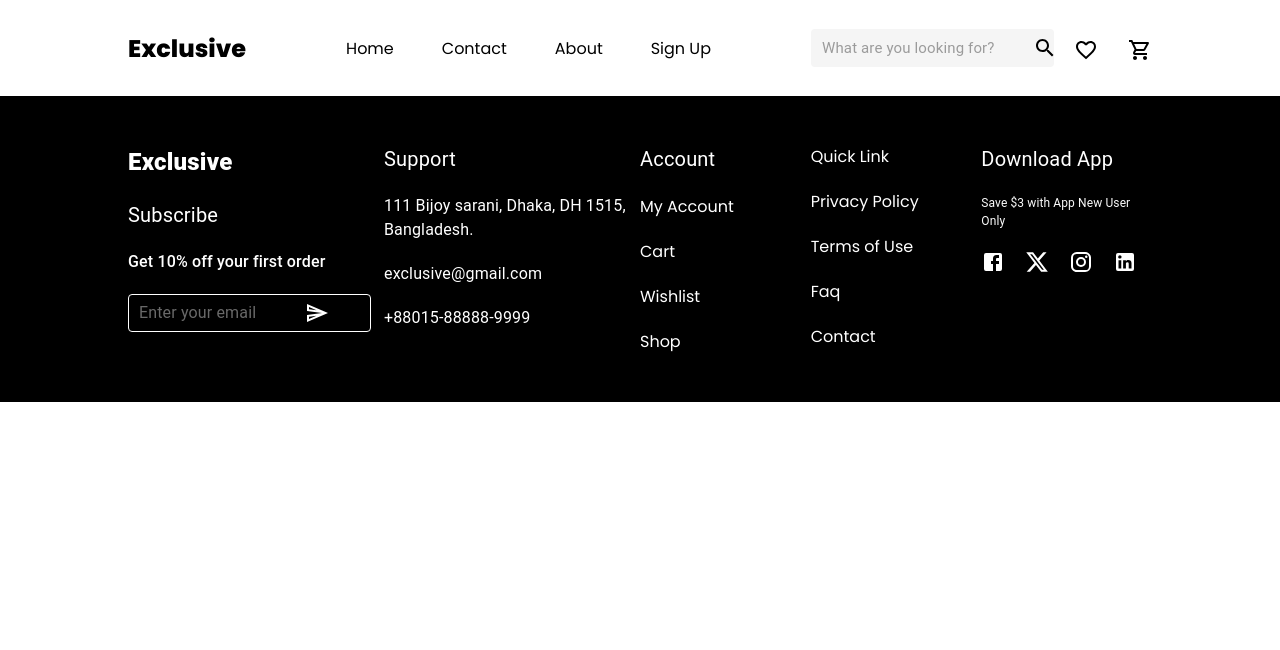
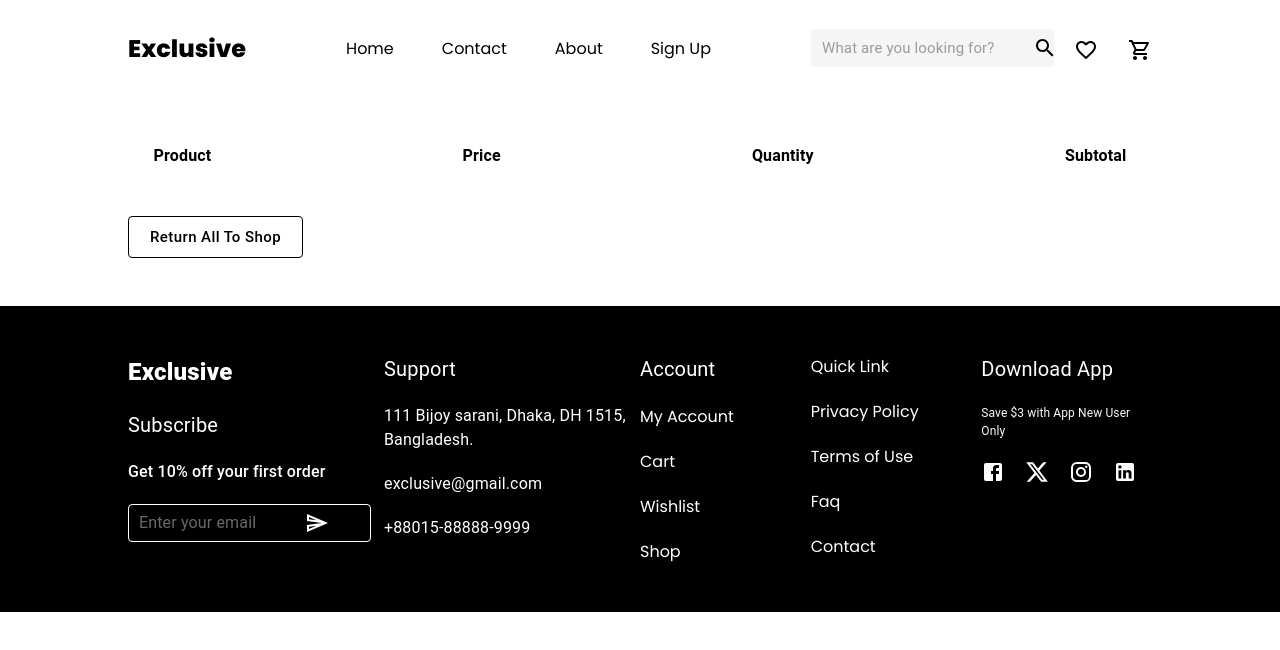
Before and after one commit to NameFarhan/Ecommerce-Store, a React (Vite) app: page /cart in a window 1280 px wide. Shown: the top 650 px of the page. Built offline with nearby package versions, Linux system fonts and the light colour scheme.

Commit message:
cart functionality and wish done

```diff
--- /dev/null
+++ b/src/CartPageContext/CartContext.jsx
@@ -0,0 +1,38 @@
+import { createContext, useContext, useState } from "react";
+
+// Creating a context for the cart
+export const CartContext = createContext();
+
+// CartContextProvider component that provides the context value
+export const CartContextProvider = ({ children }) => {
+  const [cartPro, setCartPro] = useState([]);
+
+  // Function to add a product to the cart with a specified quantity
+  const handleAddToCart = (product, quantity) => {
+    const productWithQuantity = { ...product, quantity };
+    setCartPro((prevCart) => [...prevCart, productWithQuantity]);
+  };
+
+  // Function to remove all products from the cart
+  const handleRemoveAllFromCart = () => {
+    setCartPro([]);
+  };
+
+  // The context value that will be supplied to any descendants of this component
+  const contextValue = {
+    cartPro,
+    handleAddToCart,
+    handleRemoveAllFromCart,
+  };
+
+  return (
+    <CartContext.Provider value={contextValue}>
+      {children}
+    </CartContext.Provider>
+  );
+};
+
+// Custom hook to use the CartContext
+export const useCartContext = () => {
+  return useContext(CartContext);
+};
--- /dev/null
+++ b/src/Components/Cart_Content.jsx
@@ -0,0 +1,100 @@
+import React from "react";
+import { Box, Button, Typography } from "@mui/material";
+import { useCartContext } from "../CartPageContext/CartContext";
+
+const truncateTitle = (title) => {
+  const words = title.split(' ');
+  return words.slice(0, 3).join(' ') + (words.length > 3 ? '...' : '');
+};
+
+const Cart_Content = () => {
+  const { cartPro, handleRemoveAllFromCart } = useCartContext();
+
+  return (
+    <Box sx={{ padding: "6vh 10vw" }}>
+      <Box
+        sx={{
+          display: "flex",
+          alignItems: "center",
+          justifyContent: "space-between",
+          padding: "0 2vw",
+          marginBottom: "6vh",
+        }}
+      >
+        <Typography sx={{ fontSize: "16px", fontWeight: "600" }}>
+          Product
+        </Typography>
+        <Typography sx={{ fontSize: "16px", fontWeight: "600" }}>
+          Price
+        </Typography>
+        <Typography sx={{ fontSize: "16px", fontWeight: "600" }}>
+          Quantity
+        </Typography>
+        <Typography sx={{ fontSize: "16px", fontWeight: "600" }}>
+          Subtotal
+        </Typography>
+      </Box>
+      {cartPro.map((cartItem) => {
+        return (
+          <Box
+            key={cartItem?.id}
+            sx={{
+              display: "flex",
+              alignItems: "center",
+              justifyContent: "space-between",
+              padding: "0 0",
+            }}
+          >
+            <Box
+              sx={{
+                display: "flex",
+                alignItems: "center",
+              }}
+            >
+              <Box
+                component="img"
+                sx={{
+                  height: '50px',
+                  width: '50px',
+                  objectFit:'contain'
+                }}
+                alt="cartItem image"
+                src={cartItem.image}
+              />
+
+              <Typography sx={{ marginLeft: '22px',fontSize:'16px' }}>
+                {truncateTitle(cartItem.title)}
+              </Typography>
+            </Box>
+
+            {/* price Box */}
+            <Box sx={{position:'relative',right:'160px' }}>
+              <Typography sx={{fontSize:'16px'}}>${cartItem.price}</Typography>
+            </Box>
+
+
+            <Box sx={{ border: "1px solid black" }}></Box>
+
+            {/* sub total Box */}
+            <Box sx={{ border: "1px solid black",position:'relative',right:'70px' }}>
+
+            </Box>
+          </Box>
+        );
+      })}
+
+      {/* Delete Button */}
+      <Button
+        size="large"
+        sx={{ textTransform: "none" }}
+        variant="outlined"
+        color="inherit"
+        onClick={handleRemoveAllFromCart}
+      >
+        Return All To Shop
+      </Button>
+    </Box>
+  );
+};
+
+export default Cart_Content;
--- a/src/Components/Details_Product_Sec.jsx
+++ b/src/Components/Details_Product_Sec.jsx
@@ -1,16 +1,18 @@
 import React, { useEffect, useState } from "react";
-import { useParams } from "react-router-dom";
+import { useParams, useNavigate } from "react-router-dom";
 import axios from "axios";
 import { Box, Button, ButtonGroup, Grid, Typography } from "@mui/material";
 import StarIcon from "@mui/icons-material/Star";
 import IconCheckboxes from '../Mui-Components/Wishlist_Herat';
 import { useWishContext } from "../WishContext/WishContext";
-
+import { useCartContext } from "../CartPageContext/CartContext";
 
 const Details_Product_Sec = () => {
+  const navigate = useNavigate();
 
+  const { handleAddWish } = useWishContext();
+  const { handleAddToCart } = useCartContext();
 
-  const {handleAddWish} = useWishContext
   const { id } = useParams();
   const [product, setProduct] = useState(null);
   const [error, setError] = useState(null);
@@ -58,8 +60,17 @@ const Details_Product_Sec = () => {
     return stars;
   };
 
+  const handleCartButton = () => {
+    handleAddToCart(product, quantitycount);
+    navigate('/cart');
+  };
+
   return (
     <Box sx={{ padding: "6vh 10vw" }}>
+      {error ? (
+        <Typography color="error">{error}</Typography>
+      ) : (
+        product && (
           <Grid container spacing={3}>
             {/* First Grid Item */}
             <Grid item xs={2}>
@@ -76,7 +87,7 @@ const Details_Product_Sec = () => {
                     alignItems: 'center',
                     cursor: 'pointer' // Make it clickable
                   }}
-              onClick={() => setSelectedImage(product?.image)} // Set main product image on click
+                  onClick={() => setSelectedImage(product.image)} // Set main product image on click
                 >
                   <Box
                     component="img"
@@ -87,7 +98,7 @@ const Details_Product_Sec = () => {
                       opacity: '.8'
                     }}
                     alt='product_image'
-                src={product?.image}
+                    src={product.image}
                   />
                 </Box>
 
@@ -154,20 +165,20 @@ const Details_Product_Sec = () => {
             <Grid item xs={4.5}>
               <Box sx={{ width: "100%", height: "100%", padding: "10px" }}>
                 <Typography sx={{ fontSize: "24px", fontWeight: "700" }}>
-              {product?.title}
+                  {product.title}
                 </Typography>
 
                 <Box sx={{ display: "flex", alignItems: "center", gap: "5px", margin: "5px 0" }}>
-              {product && renderStars(product.rating.rate)}
+                  {renderStars(product.rating.rate)}
                   <Typography sx={{ fontSize: "14px", color: "#757575" }}>
-                {product && `(${product.rating.count} reviews)`}
+                    ({product.rating.count} reviews)
                   </Typography>
                 </Box>
                 <Typography sx={{ fontSize: "24px", letterSpacing: "3%", marginTop: "15px" }}>
-              ${product?.price}
+                  ${product.price}
                 </Typography>
                 <Typography sx={{ fontSize: "14px", letterSpacing: "3%", marginTop: "15px" }}>
-              {product?.description}
+                  {product.description}
                 </Typography>
 
                 <Box sx={{ height: "2px", backgroundColor: "black", opacity: ".2", margin: "24px 0" }}></Box>
@@ -201,13 +212,14 @@ const Details_Product_Sec = () => {
                     </Button>
                   </ButtonGroup>
                   <Button
+                  size="small"
+                    onClick={handleCartButton}
                     color="error"
-                sx={{ color: "#fff", textTransform: "none", width: "165px", height: "44px" }}
+                    sx={{ height: "44px", borderRadius: "10px", width: "100%" }}
                     variant="contained"
                   >
-                Buy Now
+                    Add to Cart
                   </Button>
-
                   <Button
                     sx={{ border: "1px solid black", opacity: ".6", width: "40px", height: "40px" }}
                     variant="outlined"
@@ -218,6 +230,8 @@ const Details_Product_Sec = () => {
               </Box>
             </Grid>
           </Grid>
+        )
+      )}
     </Box>
   );
 };
--- a/src/Components/Home_Display_Products.jsx
+++ b/src/Components/Home_Display_Products.jsx
@@ -1,16 +1,14 @@
 import { Box, Grid, Typography, Link, Button } from "@mui/material";
 import StarIcon from "@mui/icons-material/Star";
 import { useNavigate } from "react-router-dom";
-import IconCheckboxes from '../Mui-Components/Wishlist_Herat'
-
+import IconCheckboxes from "../Mui-Components/Wishlist_Herat";
 
 const Home_Display_Products = ({ products }) => {
-  const navigate = useNavigate()
+  const navigate = useNavigate();
 
   const handleMoreDet = (id) => {
     navigate(`/${id}`);
   };
-
 
   // Function to render stars based on rating
   const renderStars = (rating) => {
@@ -22,8 +20,6 @@ const Home_Display_Products = ({ products }) => {
     }
     return stars;
   };
-
-
 
   return (
     <>
@@ -91,15 +87,15 @@ const Home_Display_Products = ({ products }) => {
                     fontSize: "14px",
                     cursor: "pointer",
                   }}
-                  onClick={() => handleMoreDet(product.id)} // Use navigate function on overlay click
                 >
-                  <Typography>Add To Cart</Typography>
+                  <Typography onClick={() => handleMoreDet(product.id)}>View Details</Typography>
                   {/* Heart Icon Button */}
                 </Box>
-                  <Box sx={{position:'absolute',bottom:'200px',right:'10px'}}>
-                  <IconCheckboxes product={product}/>
-                  </Box>
-
+                <Box
+                  sx={{ position: "absolute", bottom: "200px", right: "10px" }}
+                >
+                  <IconCheckboxes product={product} />
+                </Box>
               </Box>
 
               {/* Product content */}
--- a/src/Pages/Cart.jsx
+++ b/src/Pages/Cart.jsx
@@ -3,11 +3,13 @@
 import React from 'react'
 import Navbar from '../Components/Navbar'
 import Footer from '../Components/Footer'
-
+import { Typography } from '@mui/material'
+import Cart_Content from '../Components/Cart_Content'
 const Cart = () => {
   return (
     <>
     <Navbar/>
+    <Cart_Content/>
     <Footer/>
     </>
   )
--- a/src/main.jsx
+++ b/src/main.jsx
@@ -3,11 +3,14 @@ import { createRoot } from 'react-dom/client'
 import App from './App.jsx'
 import './index.css'
 import { WishContextProvider } from './WishContext/WishContext.jsx'
+import { CartContextProvider } from './CartPageContext/CartContext.jsx'
 
 createRoot(document.getElementById('root')).render(
   <StrictMode>
     <WishContextProvider>
+    <CartContextProvider>
     <App/>
+    </CartContextProvider>
     </WishContextProvider>
   </StrictMode>
 )
```
Lines whose indentation alone changed are shown as unchanged.
